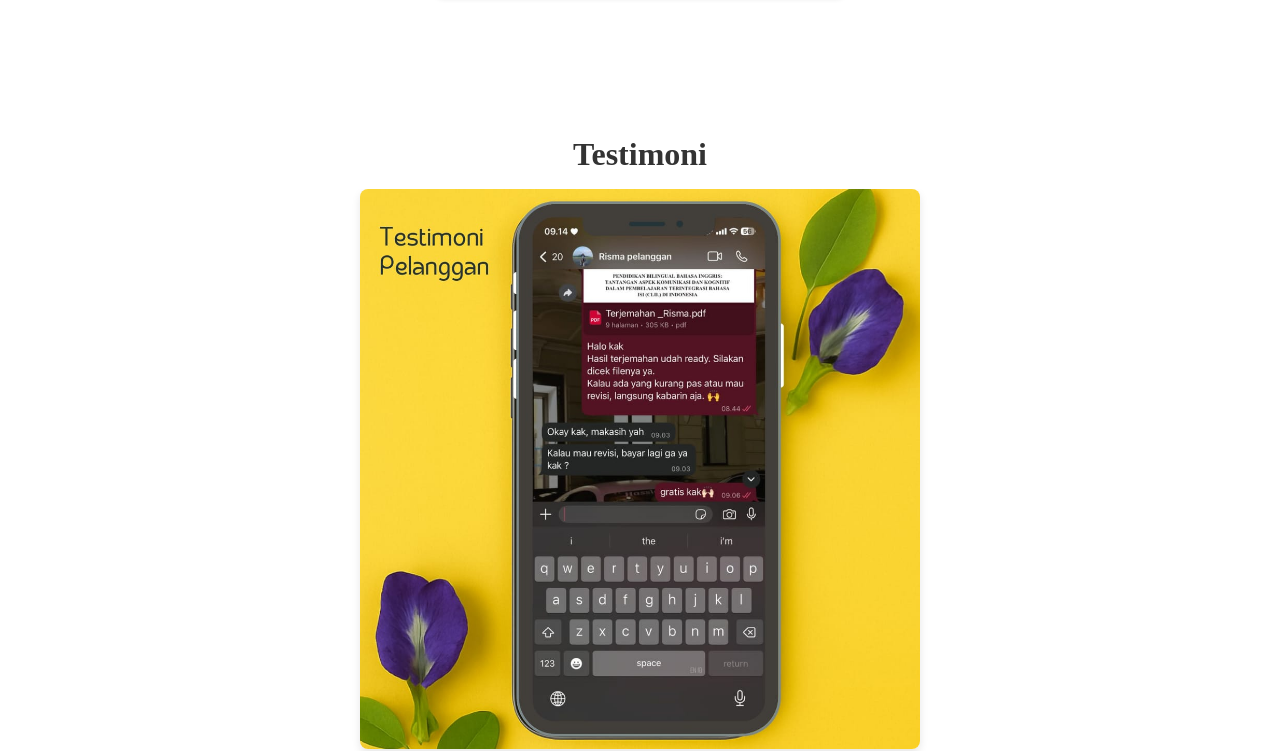
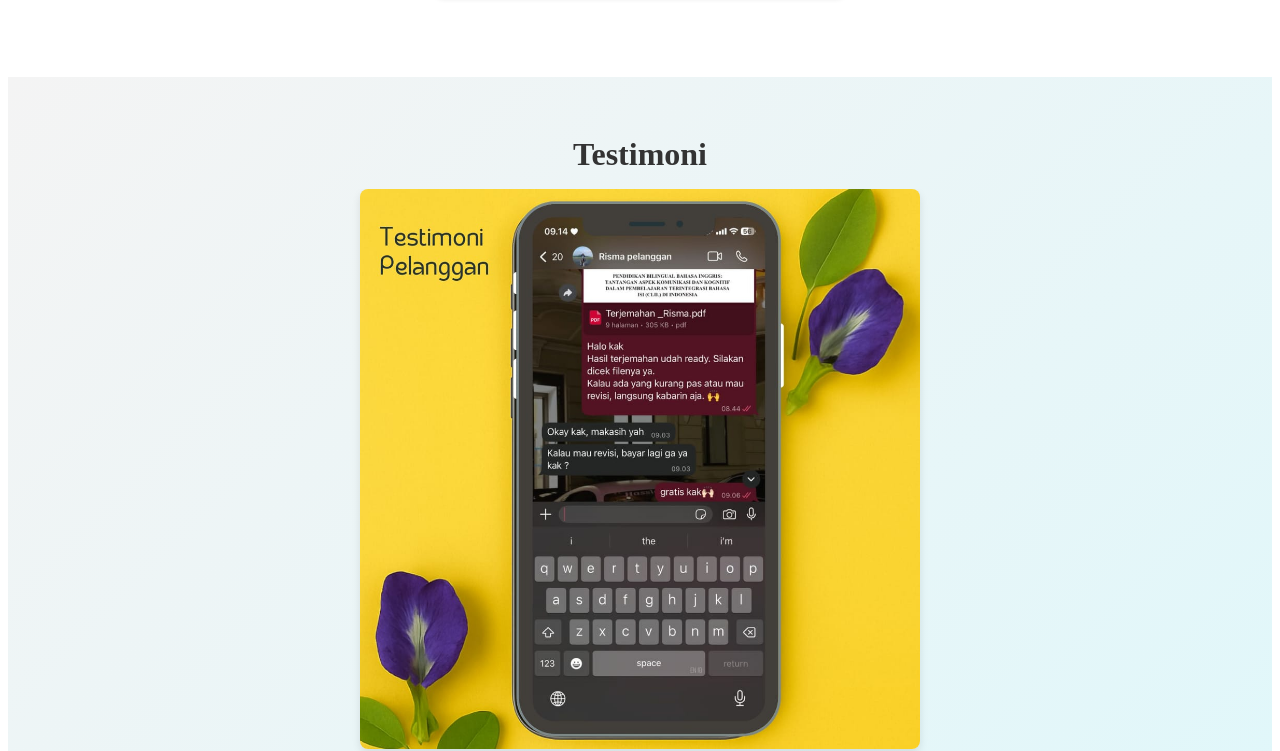
Before and after one commit to anggi-art/Example, a plain HTML site: page index.html in a window 1280 px wide. Shown: the part 2372-3123 px from the top of the page. Drawn offline with Linux system fonts and the light colour scheme.

```diff
--- a/index.html
+++ b/index.html
@@ -78,7 +78,7 @@
             </div>
         </div>
     </section>
-    <section id="testimoni">
+    <section id="testimoni" class="testimoni">
         <h2>Testimoni</h2>
         <div class="testimoni-gallery">
             <div class="slider" id="slider">
```
